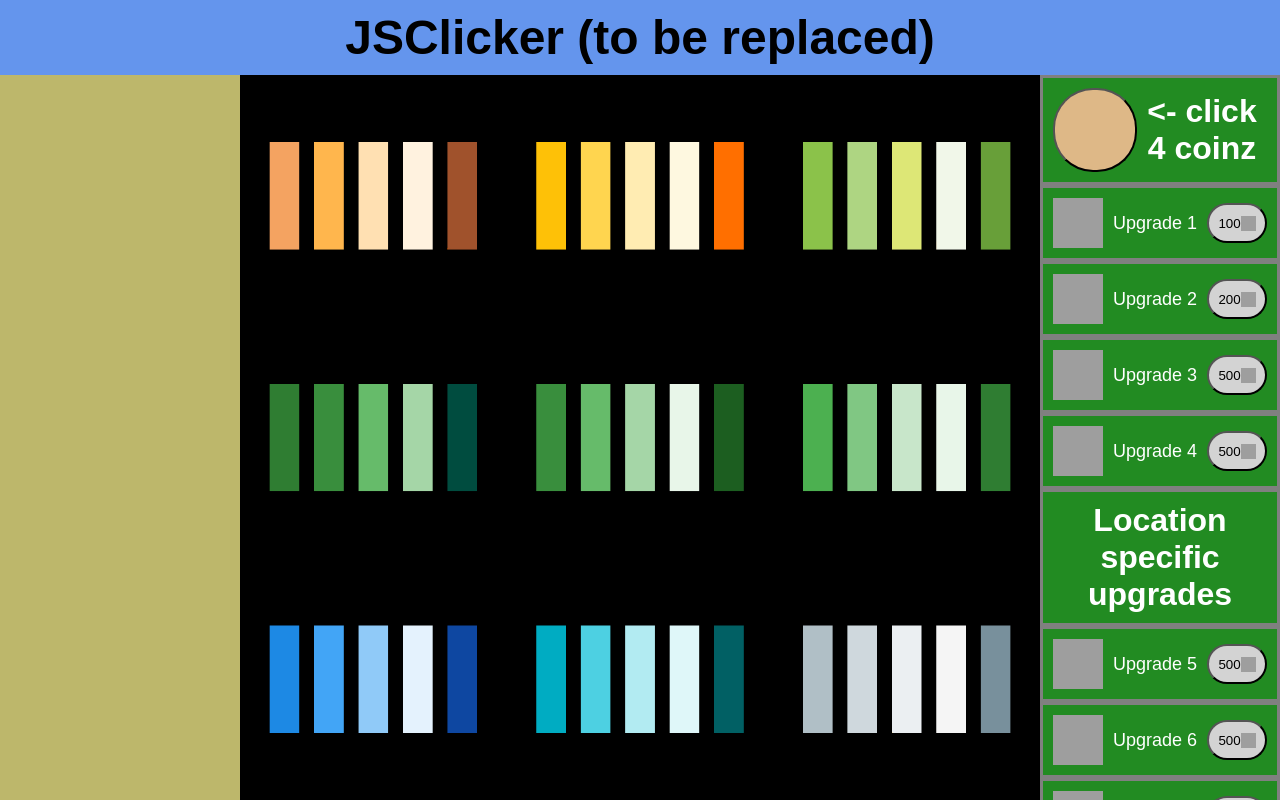
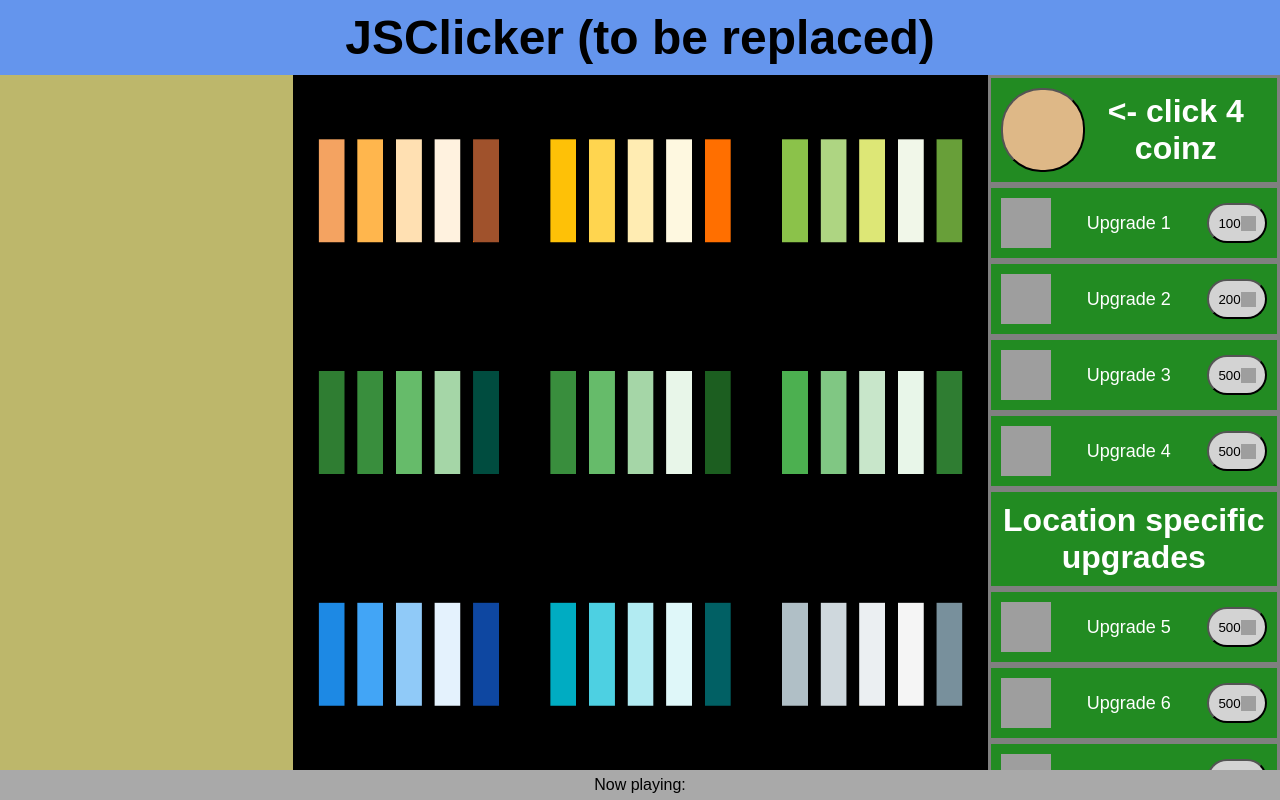
Before and after one commit to kronberh/JSClicker, a website: page index.html in a window 1280 px wide. Drawn offline with nearby package versions, Linux system fonts and the light colour scheme; no server answers; grey boxes are pictures that could not be loaded.

Commit message:
Spotify Web API (partially implemented)

```diff
--- a/index.html
+++ b/index.html
@@ -5,6 +5,7 @@
     <meta name="viewport" content="width=device-width, initial-scale=1.0">
     <title>Document</title>
     <link href="style.css" rel="stylesheet">
+    <script src="https://cdn.jsdelivr.net/npm/axios/dist/axios.min.js"></script>
 </head>
 <body>
     <header>
@@ -13,8 +14,8 @@
     <main>
         <div class="something"></div>
             <div class="canvas-container">
-                <canvas id="gameCanvas"></canvas>
-                <div class="grid">
+                <svg id="gameCanvas"></svg>
+                <div id="gameGrid">
                     <div class="gameCanvas-cover" id="desert"></div>
                     <div class="gameCanvas-cover" id="savannah"></div>
                     <div class="gameCanvas-cover" id="grassland"></div>
@@ -92,6 +93,18 @@
             </li>
         </menu>
     </main>
+    <footer>
+        <div class="spotify-icons">
+            <img id="spotify-icon" src="">
+            <img id="note-icon" src="">
+        </div>
+        <p id="now-playing">Now playing: </p>
+        <div class="song-icons">
+            <img id="song-link" src="">
+            <img id="author-link" src="">
+        </div>
+    </footer>
 </body>
-<script  type="module" src="./dist/script.js"></script>
+<!-- <script  type="module" src="./dist/script.js"></script> -->
+<script type="module" src="spotify.js"></script>
 </html>
--- a/package.json
+++ b/package.json
@@ -1,7 +1,6 @@
 {
   "name": "jsclicker",
   "version": "1.0.0",
-  "description": "",
   "main": "script.js",
   "scripts": {
     "build": "npx tsc",
@@ -11,6 +10,8 @@
   "author": "",
   "license": "ISC",
   "dependencies": {
+    "axios": "^1.7.2",
     "typescript": "^5.5.3"
-  }
+  },
+  "description": ""
 }
--- /dev/null
+++ b/spotify.js
@@ -0,0 +1,46 @@
+async function getTrackInfo(trackId, accessToken) {
+    try {
+        const response = await axios.get(`https://api.spotify.com/v1/tracks/${trackId}`, {
+            headers: {
+                'Authorization': `Bearer ${accessToken}`
+            }
+        });
+        return response.data;
+    } catch (error) {
+        console.error('Error fetching track info:', error);
+        throw error;
+    }
+}
+
+const trackInfo = await getTrackInfo("7nHDd4pipYK2Gj9DAYQaDS", "BQA-ao5pRkz7Kjpba3R-PbGSlTL6jwQJcKiz2YxA9UNHUaTnSKVyTUg2hp2zIhtGrBw3WZAVrKJYk9HXlbBaCczGe_8_aOpBxUpkREZQUZ9KFuvyTlY");
+console.log(trackInfo);
+
+/* ******************************************
+async function getAccessToken() {
+    const clientId = '0e3fdb05b61d40f787517bfacde0591c';
+    const clientSecret = 'a4fbb370276b44f791505679f9b604f2';
+    const credentials = btoa(`${clientId}:${clientSecret}`);
+
+    try {
+        const response = await fetch('https://accounts.spotify.com/api/token', {
+            method: 'POST',
+            headers: {
+                'Authorization': `Basic ${credentials}`,
+                'Content-Type': 'application/x-www-form-urlencoded'
+            },
+            body: new URLSearchParams({
+                'grant_type': 'client_credentials'
+            })
+        });
+        const data = await response.json();
+        return data.access_token;
+    } catch (error) {
+        console.error('Error fetching access token:', error);
+        throw error;
+    }
+}
+
+getAccessToken().then(token => {
+    console.log('Access Token:', token);
+});
+****************************************** */
--- a/style.css
+++ b/style.css
@@ -6,7 +6,10 @@
 html, body {
     font-family: Arial, Helvetica, sans-serif;
     height: 100%;
-    width: 100%;
+}
+body {
+    display: flex;
+    flex-direction: column;
 }
 header {
     text-align: center;
@@ -16,7 +19,9 @@ header {
 }
 main {
     display: flex;
-    height: calc(100% - 75px);
+    align-items: stretch;
+    height: 0;
+    flex: 1;
 }
 .something {
     background-color: darkkhaki; /* todo change */
@@ -32,30 +37,26 @@ main {
 #gameCanvas {
     background-image: url(img/game-bg.jpg); /* todo remove */
     background-size: 100% 100%; /* todo remove */
-    width: 100%;
+    aspect-ratio: 1/1;
     height: 100%;
-    max-width: 100vh;
-    max-height: 100vh;
 }
-.grid {
+#gameGrid {
     position: absolute;
     display: grid;
     grid-template-columns: repeat(3, 1fr);
     grid-template-rows: repeat(3, 1fr);
-    width: 100%;
+    aspect-ratio: 1/1;
     height: 100%;
-    max-width: 100vh;
-    max-height: 100vh;
 }
-.grid .gameCanvas-cover {
+#gameGrid .gameCanvas-cover {
     display: flex;
     justify-content: center;
     align-items: center;
 }
-.grid:hover .gameCanvas-cover {
+#gameGrid:hover .gameCanvas-cover {
     background-color: rgba(255, 255, 255, 0.5);
 }
-.grid .gameCanvas-cover:hover {
+#gameGrid .gameCanvas-cover:hover {
     background-color: transparent;
 }
 menu {
@@ -99,6 +100,13 @@ menu li button img {
     height: 15px;
     width: 15px;
 }
+footer {
+    padding: 6px;
+    background-color: darkgray;
+    display: flex;
+    justify-content: space-between;
+    align-items: center;
+}
 
 /******* WEBKIT *******/
 ::-webkit-scrollbar {
```
Also changed, not shown: 1 other file.
